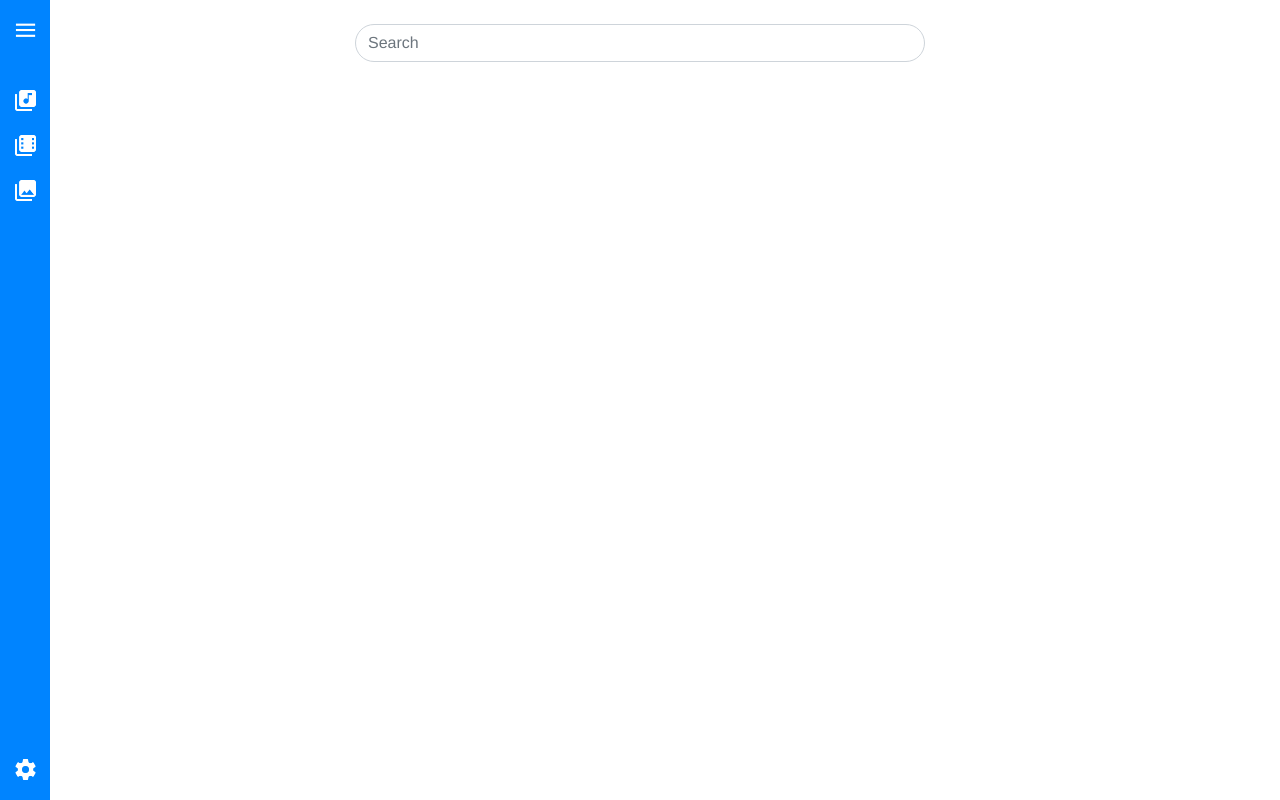
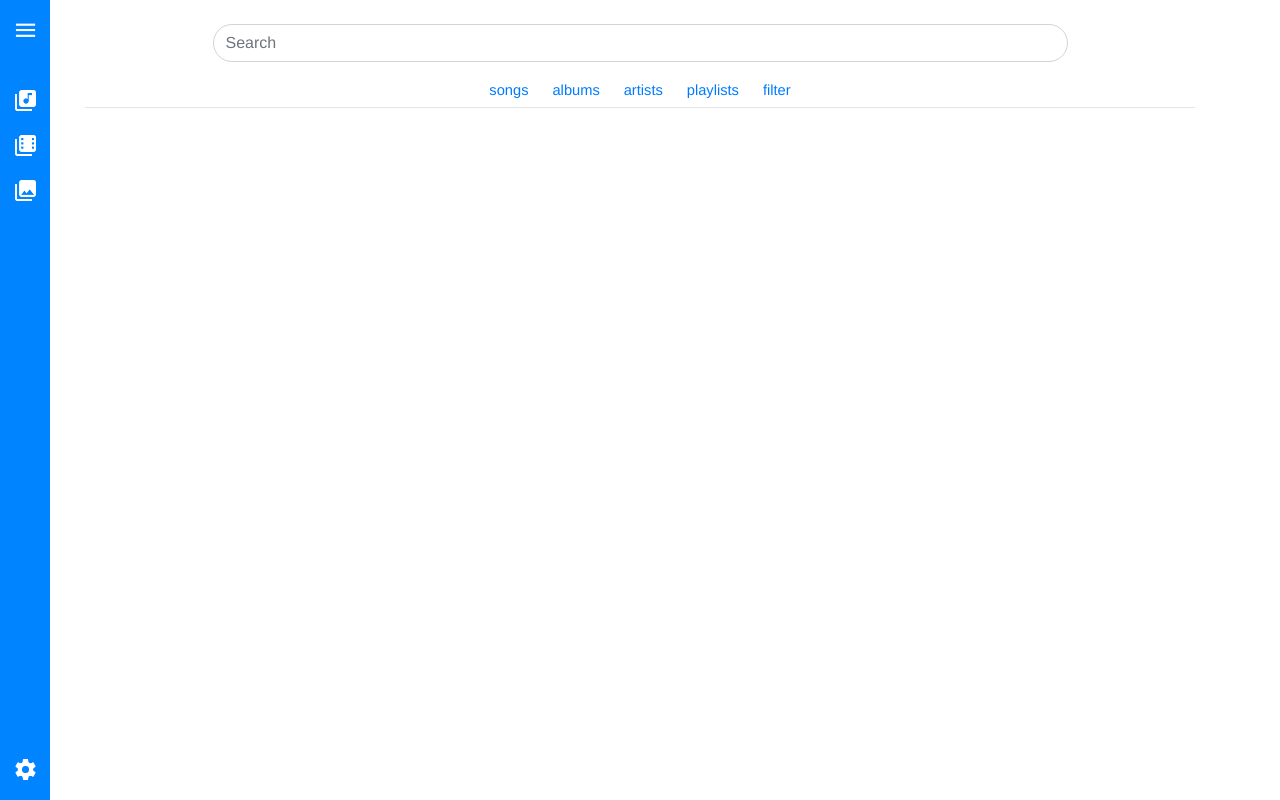
Before and after one commit to TM-Developer-Group/ARoom, a Vue app: page /Music in a window 1280 px wide. Built offline with nearby package versions, Linux system fonts and the light colour scheme.

Commit message:
Added category buttons

```diff
--- a/src/App.vue
+++ b/src/App.vue
@@ -1,29 +1,23 @@
 <template>
   <div id="app">
-    <!--
-    <img alt="Vue logo" src="./assets/logo.png">
-    <div>
-      <router-link to="/HelloWorld">Say Hello!</router-link>
-    </div>
-    <router-view/>
-    -->
-    <SidebarMenu/>
+    <SidebarMenu />
     <div class="container">
       <transition name="fade">
-        <router-view class="pt-4"/>
+        <router-view class="pt-4" />
       </transition>
     </div>
   </div>
 </template>
 
 <script lang="ts">
-import { Component, Vue } from 'vue-property-decorator'
-import HelloWorld from '@/components/HelloWorld.vue'
-import SidebarMenu from '@/components/SidebarMenu.vue'
+import { Component, Vue } from "vue-property-decorator";
+import HelloWorld from "@/components/HelloWorld.vue";
+import SidebarMenu from "@/components/SidebarMenu.vue";
 
 @Component({
   components: {
-    HelloWorld, SidebarMenu
+    HelloWorld,
+    SidebarMenu
   }
 })
 export default class App extends Vue {}
@@ -31,7 +25,7 @@ export default class App extends Vue {}
 
 <style>
 #app {
-  font-family: 'Avenir', Helvetica, Arial, sans-serif;
+  font-family: "Avenir", Helvetica, Arial, sans-serif;
   -webkit-font-smoothing: antialiased;
   -moz-osx-font-smoothing: grayscale;
   color: #2c3e50;
@@ -41,11 +35,13 @@ export default class App extends Vue {}
   margin-left: 50px;
 }
 
-.fade-enter-active, .fade-leave-active {
-  transition: opacity .4s;
+.fade-enter-active,
+.fade-leave-active {
+  transition: opacity 0.4s;
 }
 
-.fade-enter, .fade-leave-to {
+.fade-enter,
+.fade-leave-to {
   opacity: 0;
 }
 </style>
--- a/src/components/Music.vue
+++ b/src/components/Music.vue
@@ -1,11 +1,18 @@
 <template>
   <div>
     <div class="row d-flex justify-content-center align-items-baseline">
-      <div class="form-group has-search w-50">
-        <span class="fa fa-search form-control-feedback"></span>
+      <div class="form-group has-search w-75">
         <input type="text" class="form-control" placeholder="Search" />
       </div>
     </div>
+    <div class="row d-flex justify-content-center align-items-baseline">
+      <a class="selector">songs</a>
+      <a class="selector">albums</a>
+      <a class="selector">artists</a>
+      <a class="selector">playlists</a>
+      <a class="selector">filter</a>
+    </div>
+    <hr />
     <router-view />
   </div>
 </template>
@@ -21,5 +28,31 @@ export default class Music extends Vue {}
 <style scoped>
 .form-control {
   border-radius: 25px;
+  z-index: 900;
 }
+
+hr {
+  margin-top: 5px;
+}
+
+.selector {
+  text-decoration: none;
+  border-radius: 15px;
+  padding: 1px 10px;
+  font-size: 11pt;
+  cursor: pointer;
+  margin: 0 2px
+}
+
+.selector:hover {
+  text-decoration: none;
+  background-color: rgb(0, 132, 255);
+  color: white;
+}
+
+.selector-active {
+  background-color: rgb(0, 132, 255);
+  color: white;
+}
+
 </style>
--- a/src/router.ts
+++ b/src/router.ts
@@ -11,6 +11,7 @@ export default new Router({
             component: () => import('@/components/HelloWorld.vue')
         },
         {
+            name: 'Music',
             path: '/Music',
             component: () => import('@/components/Music.vue')
         }
```
